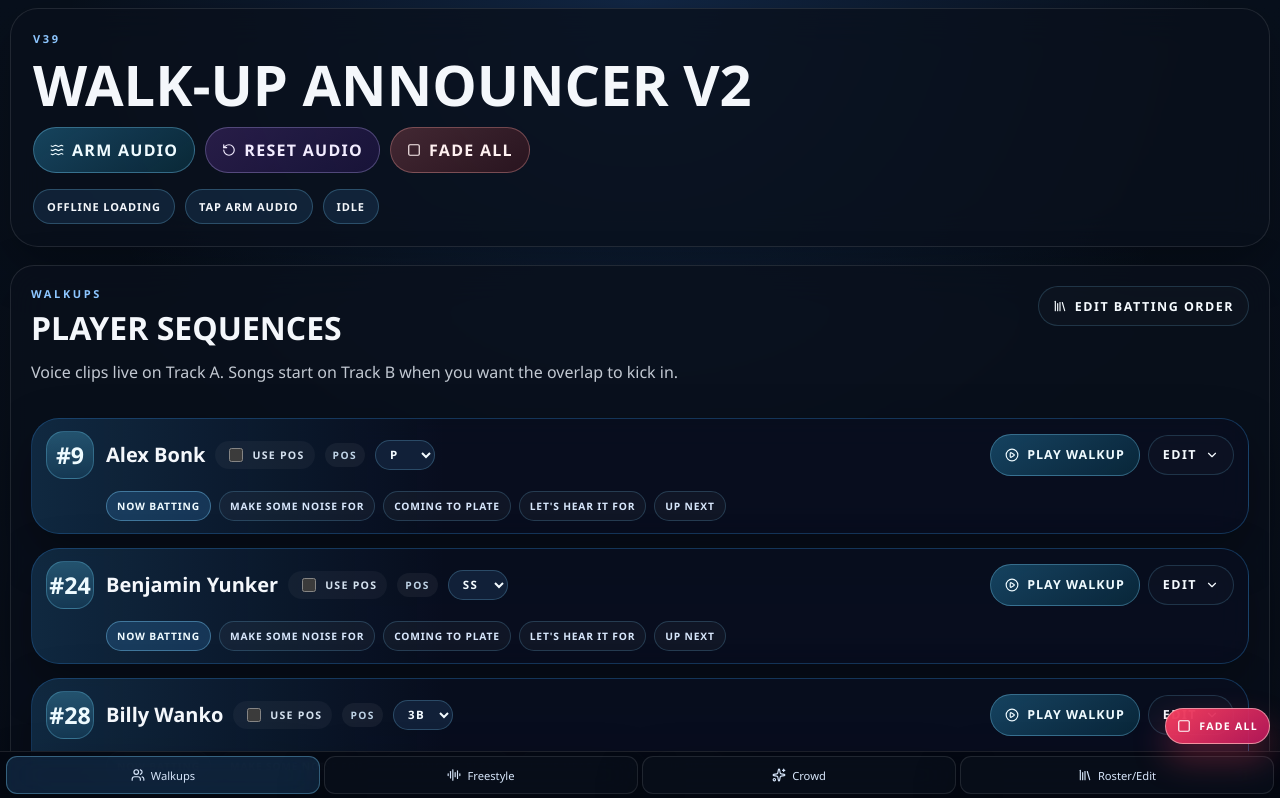
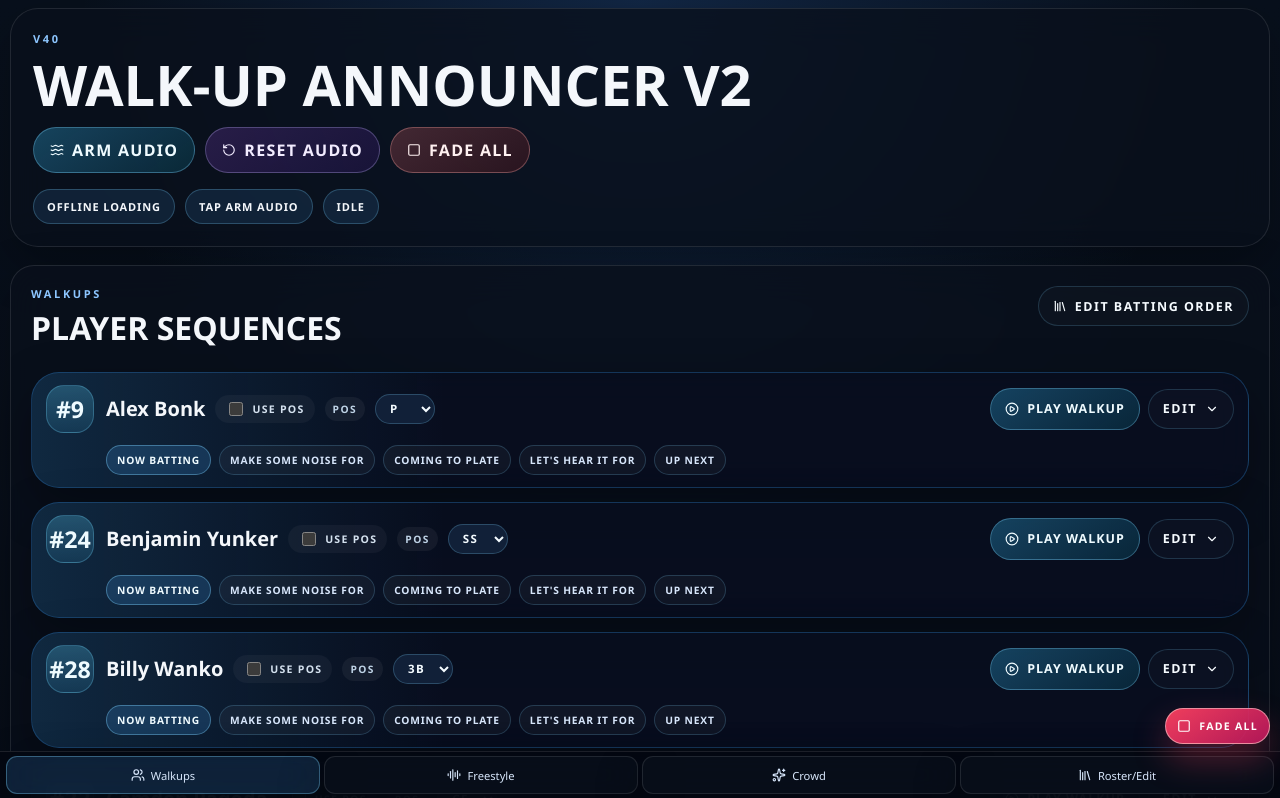
Before and after one commit to ClayBoneNJ/walk-up-announcer, a React (Vite) app in the folder v2/: page / in a window 1280 px wide. Shown: the top 798 px of the page. Built offline with nearby package versions, Linux system fonts and the light colour scheme.

Commit message:
Remove walkups explainer copy

```diff
--- a/v2/src/App.jsx
+++ b/v2/src/App.jsx
@@ -17,7 +17,7 @@ import {
 import { usePlaybackEngine } from "./hooks/usePlaybackEngine";
 import { announcementOptions, clipLibrary, players, positionOptions, screenTabs } from "./lib/sampleData";
 
-const APP_BUILD_LABEL = "v39";
+const APP_BUILD_LABEL = "v40";
 const DISPLAY_TIMELINE_DURATION_MS = 20000;
 const SONG_NUDGE_MS = 250;
 const ORDER_MOVE_ANIMATION_MS = 320;
@@ -596,10 +596,6 @@ export default function App() {
               <div>
                 <div className="panel-kicker">Walkups</div>
                 <h2>Player Sequences</h2>
-                <p>
-                  Voice clips live on Track A. Songs start on Track B when you want the overlap
-                  to kick in.
-                </p>
               </div>
 
               <button
```
